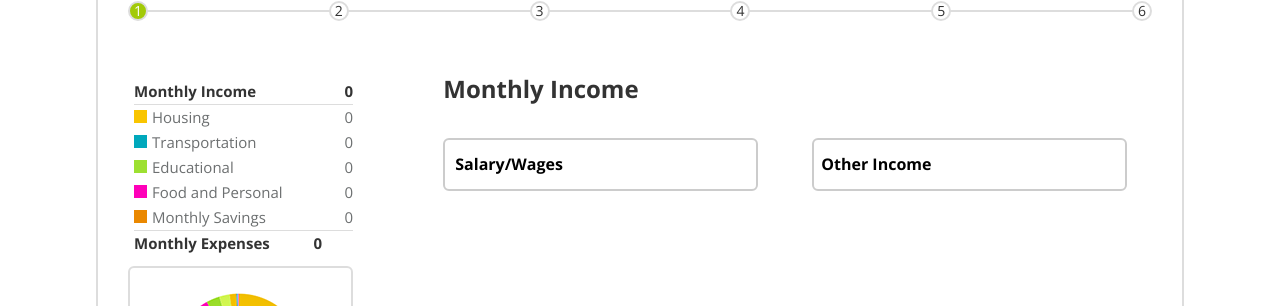
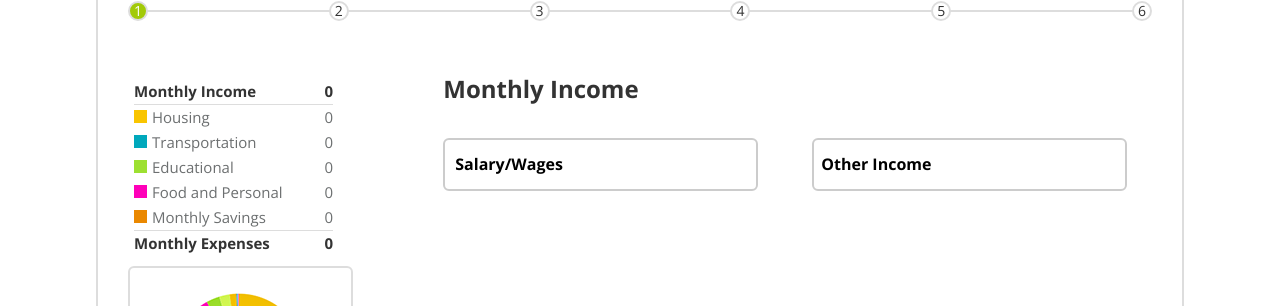
Before and after one commit to jeffreysbrother/budgetcalculator, a plain HTML site: page index.html in a window 1280 px wide. Shown: the part 148-454 px from the top of the page. Drawn offline with nearby package versions, Linux system fonts and the light colour scheme.

Commit message:
updated padding value and added missing markup

```diff
--- a/includes/styles.css
+++ b/includes/styles.css
@@ -248,7 +248,7 @@ div.column1 td, div.column1 th {
 
 div.column1 th,
 div.column1 td {
-  padding-right: 31px;
+  padding-right: 42px;
 }
 
 div.column1 th {
--- a/index.html
+++ b/index.html
@@ -82,7 +82,7 @@
 			  </tr>
 			  <tr>
 			    <th><strong>Monthly Expenses</strong></th>
-			    <th class="total" value="" id="expenses"></th>
+			    <th class="total" value="" id="expenses" style="padding:0;"></th>
 			  </tr>
 			</table>
 
```
